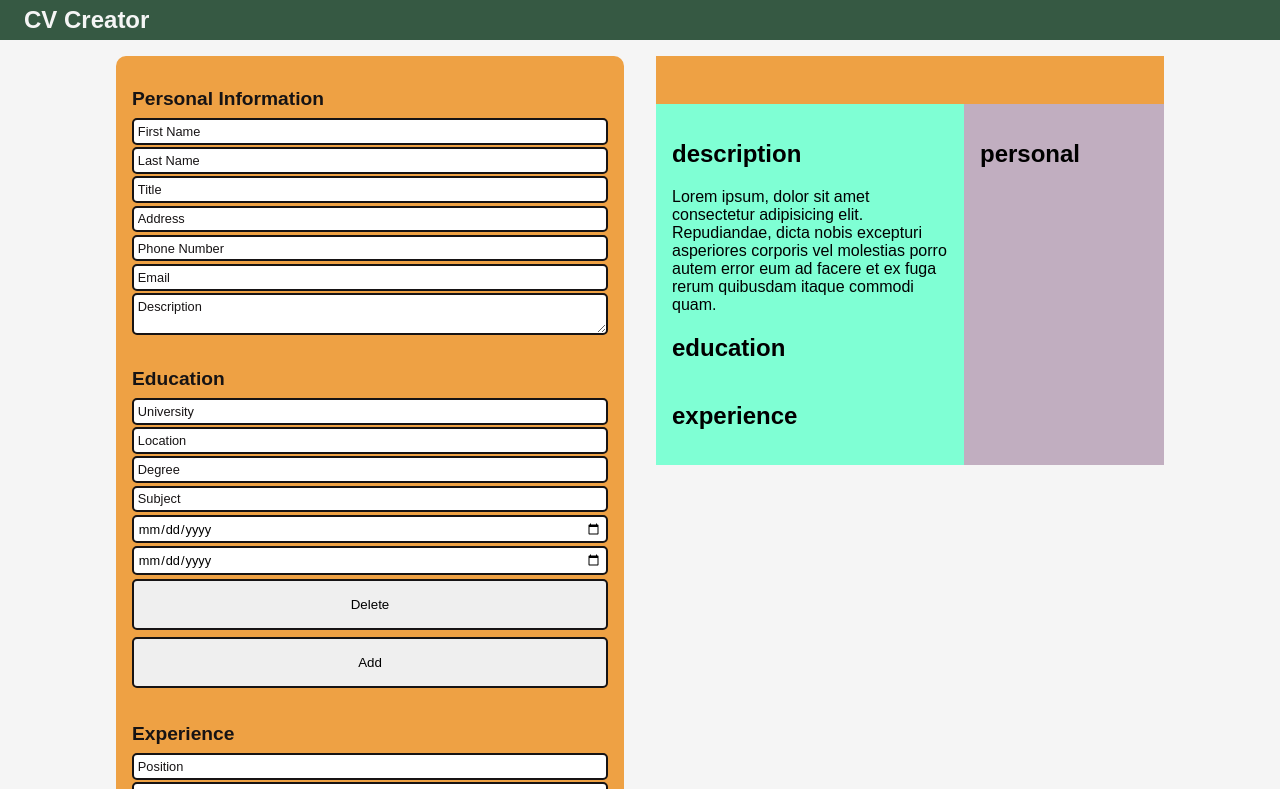
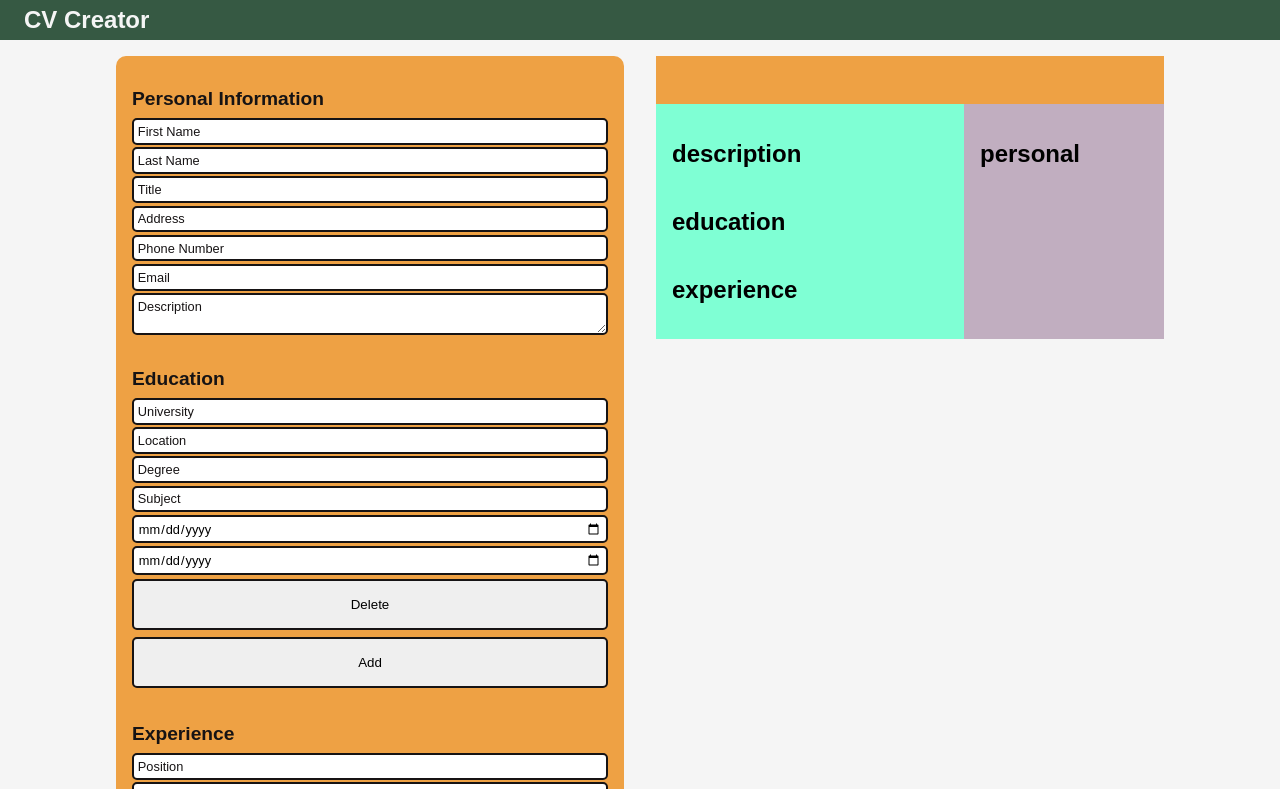
Before and after one commit to connorleavitt/Projects, a React (Create React App) app in the folder CV Creator/cv-creator/: page / in a window 1280 px wide. Shown: the top 789 px of the page. Built offline with nearby package versions, Linux system fonts and the light colour scheme.

Commit message:
Attempt initial state

```diff
--- a/CV Creator/cv-creator/src/components/ActionButtons.js
+++ b/CV Creator/cv-creator/src/components/ActionButtons.js
@@ -1,3 +1,15 @@
 export default function ActionButton({ className, content }) {
+  const reload = (e) => {
+    e.preventDefault();
+    console.log("button clicked", e);
+  };
+
+  if (content === "Reset") {
+    return (
+      <button onClick={reload} className={className}>
+        {content}
+      </button>
+    );
+  }
   return <button className={className}>{content}</button>;
 }
--- a/CV Creator/cv-creator/src/components/Input.js
+++ b/CV Creator/cv-creator/src/components/Input.js
@@ -1,3 +1,12 @@
+// import UpdateCV from "./UpdateCV";
+
 export default function Input({ type, placeholder }) {
-  return <input className="form-input" type={type} placeholder={placeholder} />;
+  return (
+    <input
+      // onChange={UpdateCV}
+      className="form-input"
+      type={type}
+      placeholder={placeholder}
+    />
+  );
 }
--- a/CV Creator/cv-creator/src/components/PersonalForm.js
+++ b/CV Creator/cv-creator/src/components/PersonalForm.js
@@ -1,10 +1,10 @@
 import Textarea from "./Textarea";
 import Input from "./Input";
 
-export default function PersonalForm({ header }) {
+export default function PersonalForm({ blank }) {
   return (
     <div className="form-subcontainer--section">
-      <h2 className="form-title">{header}</h2>
+      <h2 className="form-title">Personal Information</h2>
       <Input type={"text"} placeholder={"First Name"} />
       <Input type={"text"} placeholder={"Last Name"} />
       <Input type={"text"} placeholder={"Title"} />
--- a/CV Creator/cv-creator/src/components/Subsection.js
+++ b/CV Creator/cv-creator/src/components/Subsection.js
@@ -7,11 +7,7 @@ export default function Subsection({ type }) {
     return (
       <div className={mainClassName}>
         <h2 className={titleClassName}>{type}</h2>
-        <div className={contentClassName}>
-          Lorem ipsum, dolor sit amet consectetur adipisicing elit. Repudiandae,
-          dicta nobis excepturi asperiores corporis vel molestias porro autem
-          error eum ad facere et ex fuga rerum quibusdam itaque commodi quam.
-        </div>
+        <div className={contentClassName}></div>
       </div>
     );
   }
@@ -63,11 +59,7 @@ export default function Subsection({ type }) {
   return (
     <div className={mainClassName}>
       <h2 className={titleClassName}>{type}</h2>
-      <div className={contentClassName}>
-        Lorem ipsum, dolor sit amet consectetur adipisicing elit. Repudiandae,
-        dicta nobis excepturi asperiores corporis vel molestias porro autem
-        error eum ad facere et ex fuga rerum quibusdam itaque commodi quam.
-      </div>
+      <div className={contentClassName}></div>
     </div>
   );
 }
```
